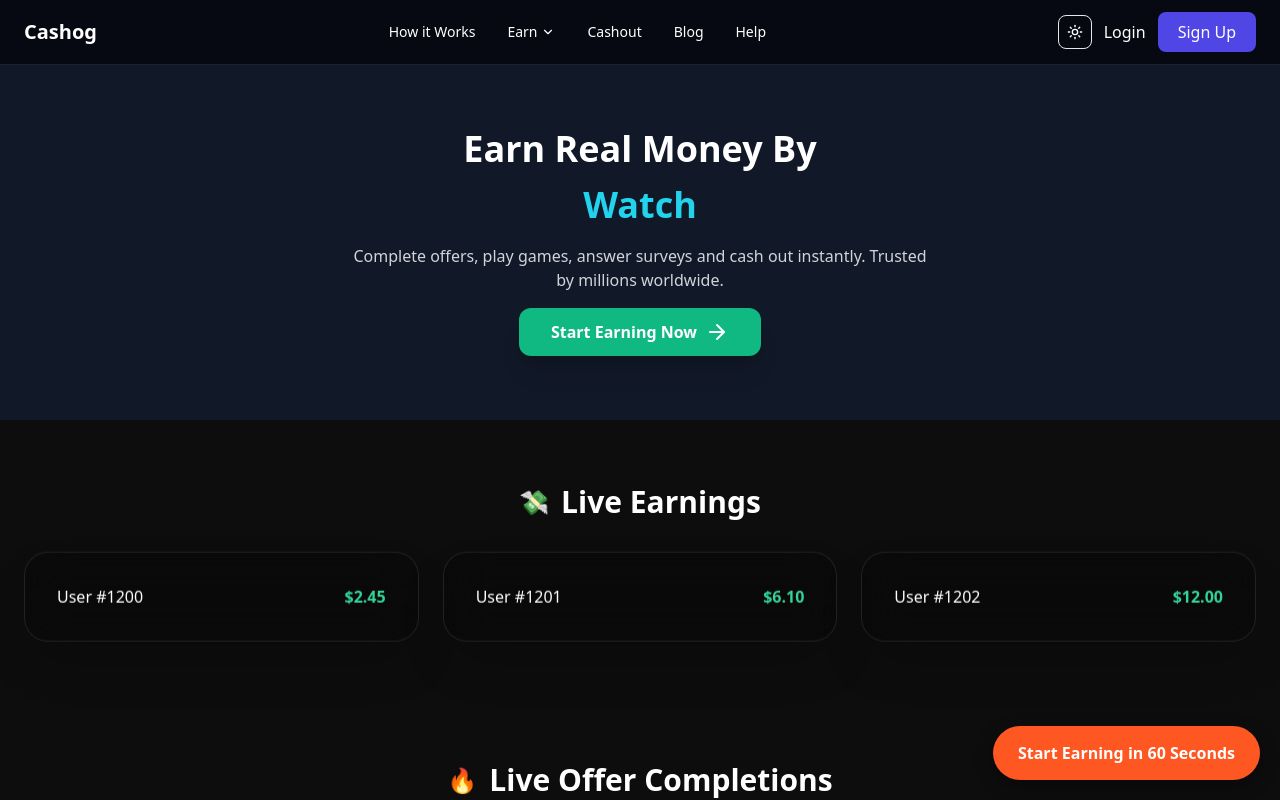
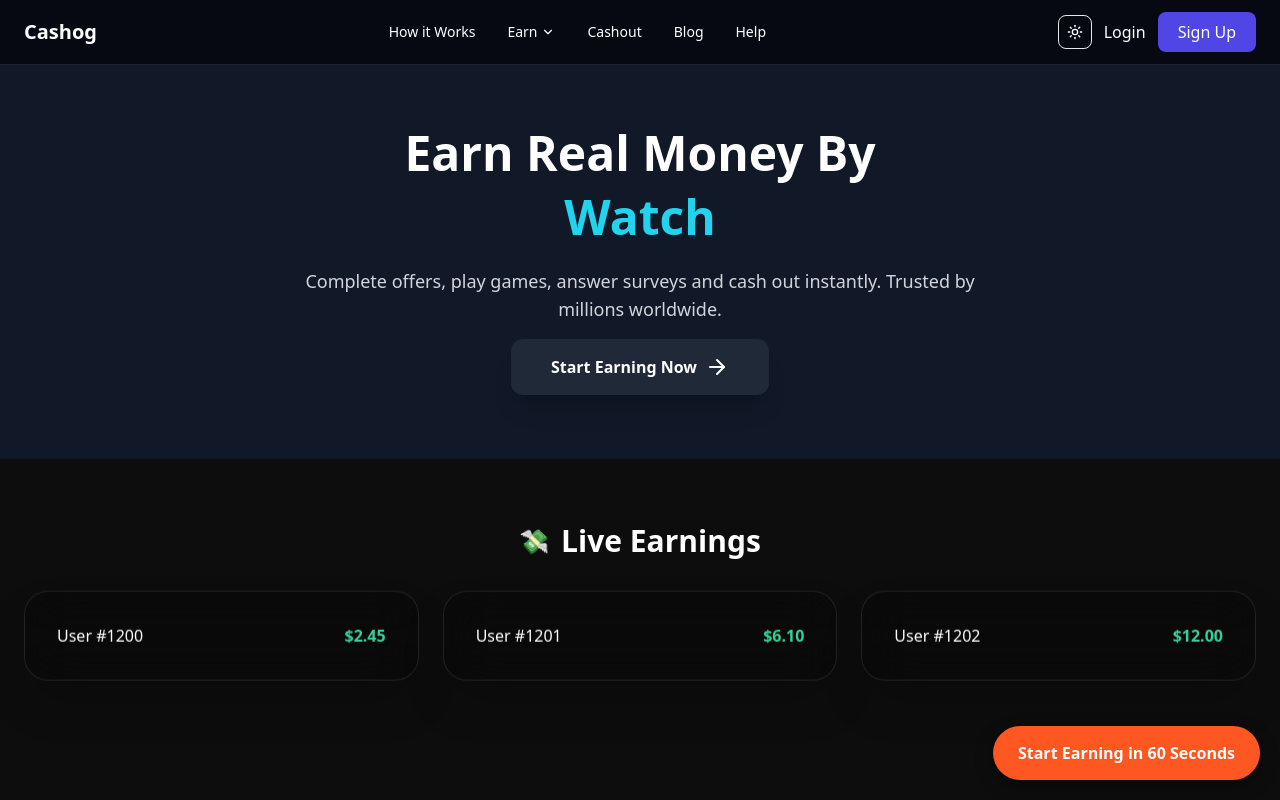
Before and after one commit to tool63/cashin, a Next.js app: page / in a window 1280 px wide. Shown: the top 800 px of the page. Built offline with nearby package versions, Linux system fonts and the light colour scheme.

Commit message:
Update page.tsx

```diff
--- a/app/page.tsx
+++ b/app/page.tsx
@@ -160,14 +160,14 @@ export default function Home() {
       </section>
 
       {/* ================= FINAL CTA ================= */}
-      <section className="py-20 bg-emerald-500 text-white text-center rounded-2xl mx-6 md:mx-20 lg:mx-40">
-        <h2 className="text-4xl font-bold mb-6">Start Earning Real Money Today!</h2>
-        <p className="mb-8 text-lg">Join millions of users who are already earning daily.</p>
+      <section className="py-20 text-center rounded-2xl mx-6 md:mx-20 lg:mx-40">
+        <h2 className="text-4xl font-bold mb-6 text-white">Start Earning Real Money Today!</h2>
+        <p className="mb-8 text-lg text-gray-300">Join millions of users who are already earning daily.</p>
         <Link href="/signup">
           <motion.span
             whileHover={{ scale: 1.05 }}
             whileTap={{ scale: 0.97 }}
-            className="inline-flex items-center gap-2 bg-white/10 hover:bg-white/20 px-10 py-4 rounded-xl font-semibold shadow-lg cursor-pointer"
+            className="inline-flex items-center gap-2 bg-gray-800 hover:bg-gray-700 px-10 py-4 rounded-xl font-semibold shadow-lg text-white"
           >
             Get Started Now <ArrowRight />
           </motion.span>
@@ -202,20 +202,20 @@ const HeroSection = () => {
 
   return (
     <section className="relative flex items-center justify-center py-16 px-4 dark:bg-gray-900">
-      <div className="relative z-10 max-w-3xl w-full text-center flex flex-col items-center justify-center space-y-4">
+      <div className="relative z-10 max-w-4xl w-full text-center flex flex-col items-center justify-center space-y-4">
 
         {/* Fixed heading */}
-        <motion.h1 className="text-3xl md:text-4xl font-extrabold text-gray-900 dark:text-white">
+        <motion.h1 className="text-3xl md:text-5xl font-extrabold text-gray-900 dark:text-white">
           Earn Real Money By
         </motion.h1>
 
         {/* Animated typing */}
-        <motion.span className="text-3xl md:text-4xl font-extrabold text-indigo-500 dark:text-cyan-400 block h-[1.2em]">
+        <motion.span className="text-3xl md:text-5xl font-extrabold text-indigo-500 dark:text-cyan-400 block h-[1.2em]">
           {text}
         </motion.span>
 
         {/* Paragraph */}
-        <p className="text-gray-600 dark:text-gray-300 max-w-xl">
+        <p className="text-gray-600 dark:text-gray-300 max-w-2xl text-base md:text-lg">
           Complete offers, play games, answer surveys and cash out instantly. Trusted by millions worldwide.
         </p>
 
@@ -224,7 +224,7 @@ const HeroSection = () => {
           <motion.span
             whileHover={{ scale: 1.05 }}
             whileTap={{ scale: 0.97 }}
-            className="inline-flex items-center gap-2 bg-emerald-500 px-8 py-3 rounded-xl font-semibold shadow-xl text-white"
+            className="inline-flex items-center gap-2 bg-gray-800 hover:bg-gray-700 px-8 md:px-10 py-3 md:py-4 rounded-xl font-semibold shadow-xl text-white"
           >
             Start Earning Now <ArrowRight />
           </motion.span>
```
